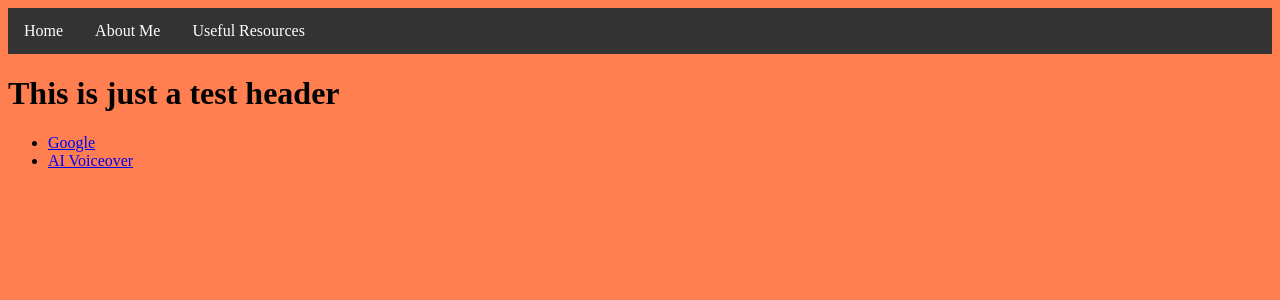
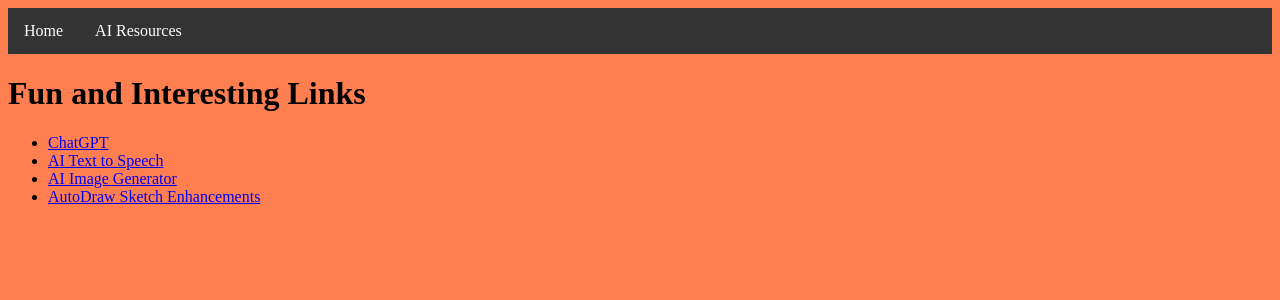
Before and after one commit to calathan/personal_website, a Flask app: page /links in a window 1280 px wide. Shown: the top 300 px of the page. Run offline with Flask 2, Linux system fonts and the light colour scheme.

Commit message:
minor changes to links

```diff
--- a/templates/about_me.html
+++ b/templates/about_me.html
@@ -11,8 +11,7 @@
     <div class="nav_bar">
         <ul class="nav_bar">
             <li><a href="/">Home</a></li>
-            <li><a href="/about">About Me</a></li>
-            <li><a href="/links">Useful Resources</a></li>
+            <li><a href="/links">Resources</a></li>
         </ul>
     </div>
 
--- a/templates/links.html
+++ b/templates/links.html
@@ -12,16 +12,17 @@
     <div class="nav_bar">
         <ul class="nav_bar">
             <li><a href="/">Home</a></li>
-            <li><a href="/about">About Me</a></li>
-            <li><a href="/links">Useful Resources</a></li>
+            <li><a href="/links">AI Resources</a></li>
         </ul>
     </div>
 
     <div class="main_content">
-        <h1>This is just a test header</h1>
+        <h1>Fun and Interesting Links</h1>
             <ul>
-                <li><a href="https://www.google.com">Google</a></li>
-                <li><a href="https://www.voicebooking.com/en/free-voice-over-generator">AI Voiceover</a></li>
+                <li><a href="https://chat.openai.com" target="_blank">ChatGPT</a></li>
+                <li><a href="https://uberduck.ai/" target="_blank">AI Text to Speech</a></li>
+                <li><a href="https://www.craiyon.com/" target="_blank">AI Image Generator</a></li>
+                <li><a href="https://www.autodraw.com/" target="_blank">AutoDraw Sketch Enhancements </a></li>
             </ul>
 
     </div>
```
Also changed, not shown: templates/index.html (+5 -6 lines).
